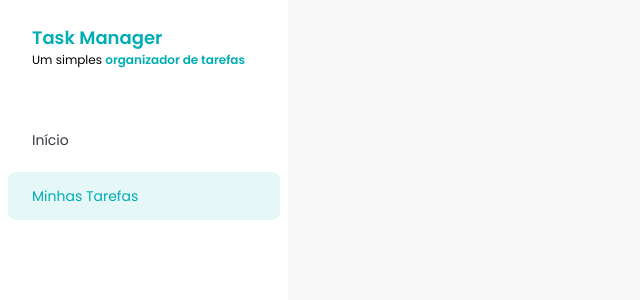
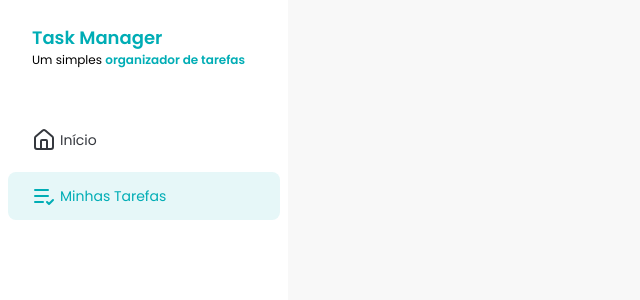
Before and after one commit to EsdrasCFF/task-manager, a React (Vite) app: page / in a window 1280 px wide. Shown: the top 300 px of the page, without its empty margins (0-640 px from the left). Built offline with nearby package versions, Linux system fonts and the light colour scheme.

Commit message:
feat: add icons in  SidebarButton component

```diff
--- a/src/components/sidebar-button.tsx
+++ b/src/components/sidebar-button.tsx
@@ -1,11 +1,17 @@
 import { twMerge } from 'tailwind-merge'
+import { LucideIcon } from 'lucide-react'
 
 interface Props {
   title: string
   variant?: 'selected' | 'unselected'
+  icon: LucideIcon
 }
 
-export function SidebarButton({ title, variant = 'unselected' }: Props) {
+export function SidebarButton({
+  title,
+  variant = 'unselected',
+  icon: Icon,
+}: Props) {
   return (
     <a
       href="#"
@@ -14,7 +20,7 @@ export function SidebarButton({ title, variant = 'unselected' }: Props) {
         variant === 'selected' ? 'bg-lightBlue text-primary' : 'text-darkBlue'
       )}
     >
-      {title}
+      <Icon size={24} className="mr-1" /> {title}
     </a>
   )
 }
--- a/src/components/sidebar.tsx
+++ b/src/components/sidebar.tsx
@@ -1,3 +1,4 @@
+import { Home, ListCheck } from 'lucide-react'
 import { SidebarButton } from './sidebar-button'
 
 export function Sidebar() {
@@ -14,8 +15,12 @@ export function Sidebar() {
       </div>
 
       <div className="flex flex-col gap-2 p-2 text-sm">
-        <SidebarButton title="Início" />
-        <SidebarButton title="Minhas Tarefas" variant="selected" />
+        <SidebarButton title="Início" icon={Home} />
+        <SidebarButton
+          title="Minhas Tarefas"
+          variant="selected"
+          icon={ListCheck}
+        />
       </div>
     </aside>
   )
```
